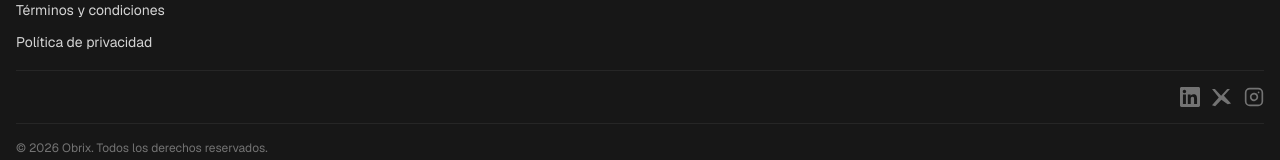
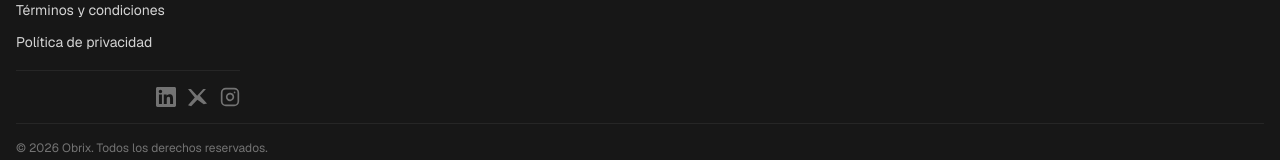
Before and after one commit to Eliasalen5/obrix, a Next.js app: page / in a window 1280 px wide. Shown: the part 2208-2368 px from the top of the page. Built offline with nearby package versions, Linux system fonts and the light colour scheme; no server answers.

Commit message:
style: move social links to Legal column - same row layout

```diff
--- a/src/components/layout/Footer.tsx
+++ b/src/components/layout/Footer.tsx
@@ -171,7 +171,7 @@ export default function Footer() {
             </nav>
           </FooterColumn>
 
-          {/* Legal */}
+          {/* Legal + Redes sociales */}
           <FooterColumn title="Legal">
             <nav aria-label="Información legal">
               <ul className="space-y-2">
@@ -184,12 +184,7 @@ export default function Footer() {
                 ))}
               </ul>
             </nav>
-          </FooterColumn>
-        </div>
-
-        {/* Redes sociales - solo desktop */}
-        <div className="hidden lg:flex lg:justify-end lg:items-center mt-4 pt-4 border-t border-neutral-800">
-          <div className="flex gap-3" aria-label="Redes sociales">
+            <div className="hidden lg:flex lg:justify-end gap-3 mt-4 pt-4 border-t border-neutral-800" aria-label="Redes sociales">
               {SOCIAL_LINKS.map((social) => (
                 <a
                   key={social.name}
@@ -203,6 +198,7 @@ export default function Footer() {
                 </a>
               ))}
             </div>
+          </FooterColumn>
         </div>
 
         {/* Bottom bar */}
```
Lines whose indentation alone changed are shown as unchanged.
